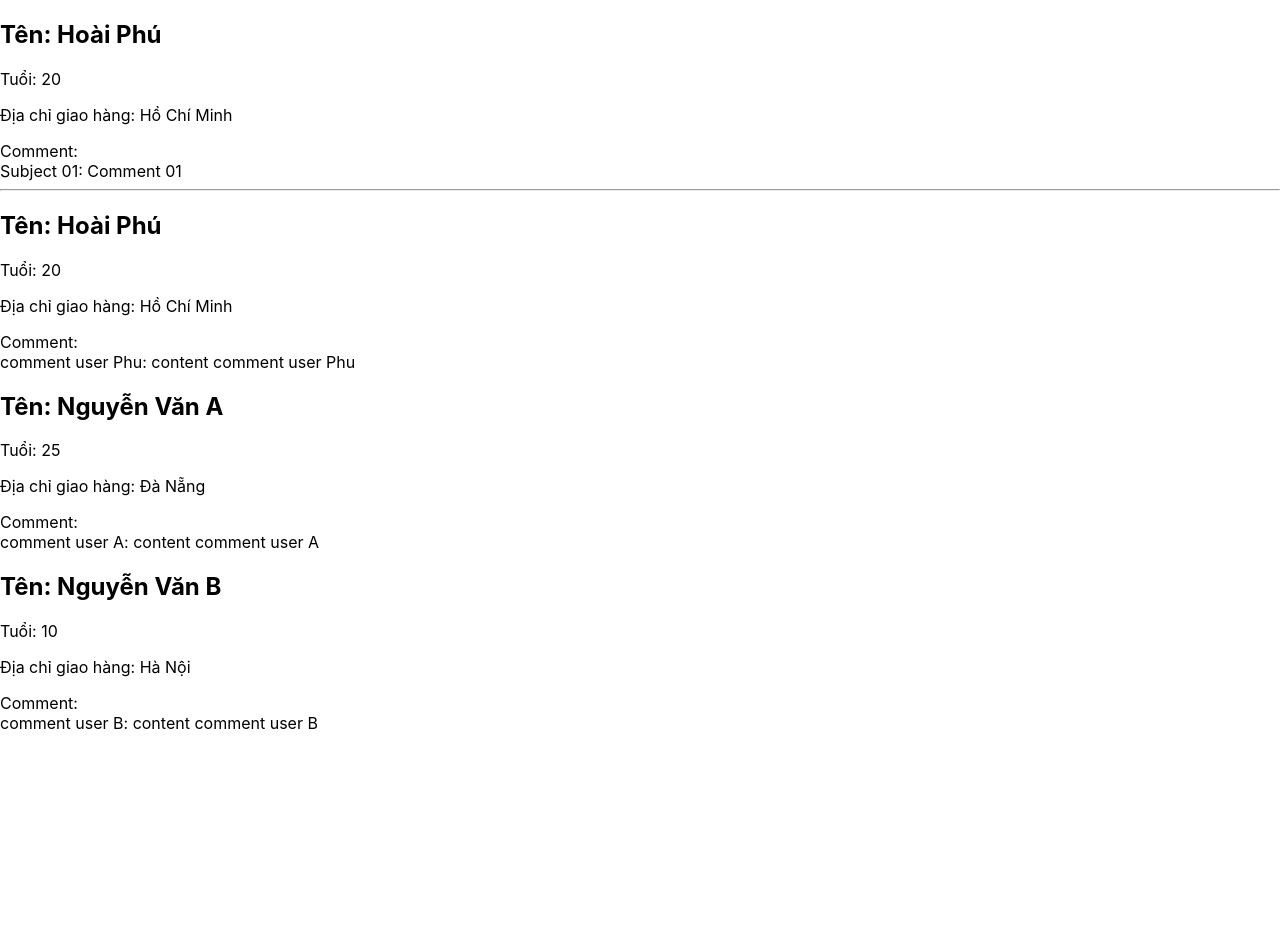
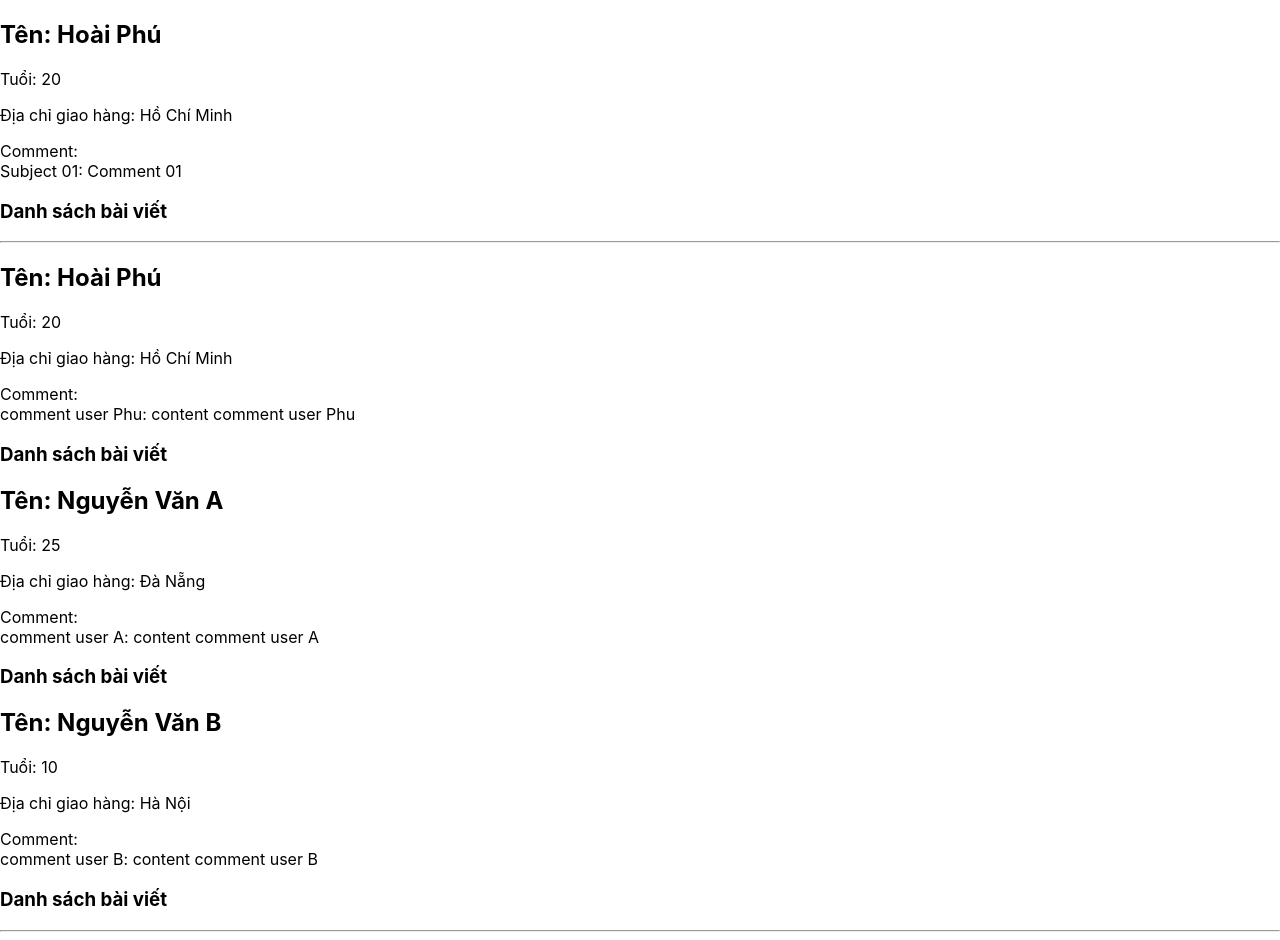
Before and after one commit to NguyenHoaiPhu299/LearnReactTutorial, a React (Create React App) app: page / in a window 1280 px wide. Before the commit the page ends 800 px from the top, so only its background shows below. Built offline with nearby package versions, Linux system fonts and the light colour scheme.

Commit message:
practice props

```diff
--- a/src/App.js
+++ b/src/App.js
@@ -9,7 +9,9 @@ function App() {
   const info = {
     name: 'Hoài Phú',
     age: 20,
-    shippingAddress: 'Hồ Chí Minh'
+    shippingAddress: 'Hồ Chí Minh',
+    posts: [
+    ]
   };
 
   const comment = {
@@ -25,7 +27,23 @@ function App() {
       comments: {
         title: 'comment user Phu',
         content: 'content comment user Phu'
-      }
+      },
+      posts: [
+        {
+          title: 'Post Phu 01',
+          content: 'Content Phu 01'
+        },
+
+        {
+          title: 'Post Phu 02',
+          content: 'Content Phu 02'
+        },
+
+        {
+          title: 'Post Phu 03',
+          content: 'Content Phu 03'
+        }
+      ]
     },
 
     {
@@ -35,7 +53,23 @@ function App() {
       comments: {
         title: 'comment user A',
         content: 'content comment user A'
-      }
+      },
+      posts: [
+        {
+          title: 'Post A 01',
+          content: 'Content A 01'
+        },
+
+        {
+          title: 'Post A 02',
+          content: 'Content A 02'
+        },
+
+        {
+          title: 'Post A 03',
+          content: 'Content A 03'
+        }
+      ]
     },
 
     {
@@ -45,7 +79,23 @@ function App() {
       comments: {
         title: 'comment user B',
         content: 'content comment user B'
-      }
+      },
+      posts: [
+        {
+          title: 'Post B 01',
+          content: 'Content B 01'
+        },
+
+        {
+          title: 'Post B 02',
+          content: 'Content B 02'
+        },
+
+        {
+          title: 'Post B 03',
+          content: 'Content B 03'
+        }
+      ]
     }
   ];
 
@@ -57,6 +107,9 @@ function App() {
         age={item.age}
         shippingAddress={item.shippingAddress}
         comment={<Comment title={item.comments.title} content={item.comments.content}></Comment>}
+        posts = {
+          item.posts
+        }
       ></Member>
     );
   });
@@ -68,9 +121,13 @@ function App() {
         age={info.age}
         shippingAddress={info.shippingAddress}
         comment={<Comment content={comment.content} title={comment.title}></Comment>}
+        posts = {
+          info.posts
+        }
       ></Member>
       <hr></hr>
       {memberList}
+      <hr></hr>
     </>
   );
 }
--- a/src/components/Member.js
+++ b/src/components/Member.js
@@ -1,14 +1,29 @@
 import Avatar from "./Avartar";
 import Comment from "./Comment";
 import MemberInfo from "./MemberInfo";
+import Posts from "./Posts";
 
-function Member(props) {
+function Member1(props) {
+    console.log(props)
     return (
         <div className='member-box'>
             <h2>Tên: {props.name}</h2>
             <p>Tuổi: {props.age}</p>
             <p>Địa chỉ giao hàng: {props.shippingAddress}</p>
             Comment: {props.comment}
+            <Posts />
+        </div>
+    );
+}
+
+function Member({name, age, shippingAddress, comment, posts}) {
+    return (
+        <div className='member-box'>
+            <h2>Tên: {name}</h2>
+            <p>Tuổi: {age}</p>
+            <p>Địa chỉ giao hàng: {shippingAddress}</p>
+            Comment: {comment}
+            <Posts posts={posts}/>
         </div>
     );
 }
--- /dev/null
+++ b/src/components/Posts.js
@@ -0,0 +1,21 @@
+function Posts({posts}) {
+    const postsJsx = posts.map((post, index) => {
+        return (
+            <div key={index}>
+                <p>{post.title}</p>
+                <p>{post.content}</p>
+            </div>
+        )
+    });
+
+    console.log(posts)
+
+    return (
+        <>
+            <h3>Danh sách bài viết</h3>
+            {/* {postsJsx} */}
+        </>
+    );
+}
+
+export default Posts;
```
